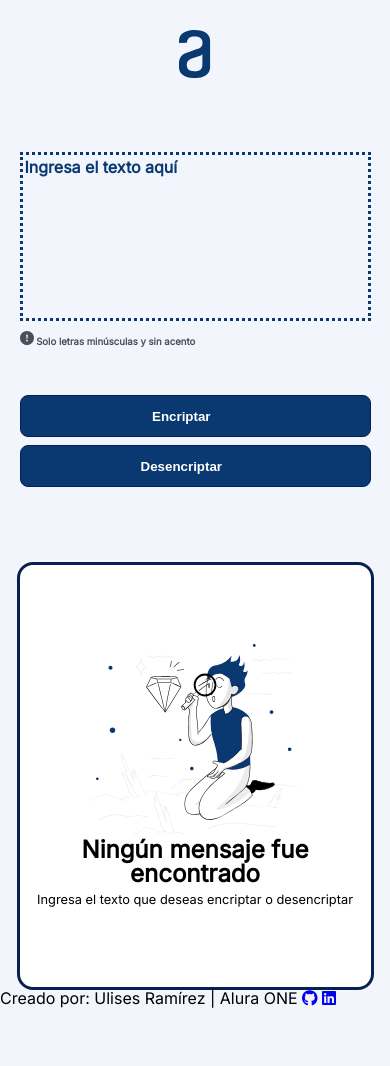
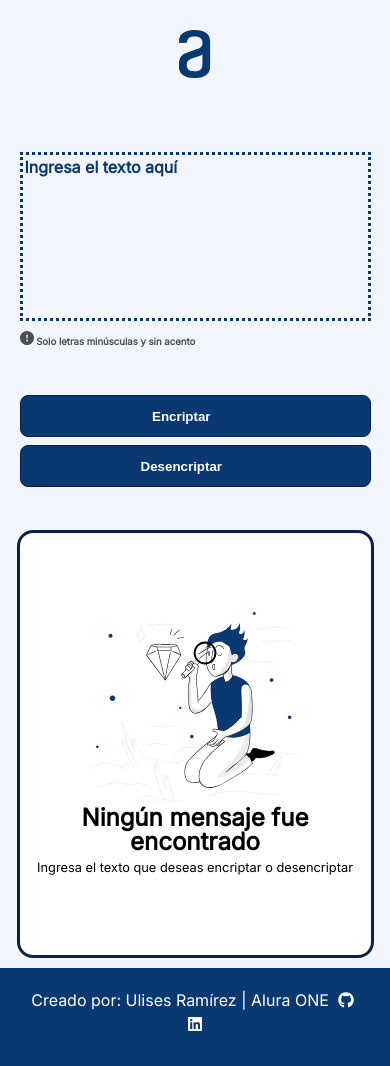
Before and after one commit to UlisesRem/encriptador-challenge-alura, a plain HTML site: page index.html in a window 390 px wide. Before the commit the page ends 1008 px from the top, so only its background shows below. Drawn offline with Linux system fonts and the light colour scheme.

Commit message:
Se agregaron estilos para footer

```diff
--- a/css/style.css
+++ b/css/style.css
@@ -39,11 +39,11 @@ body {
   margin-bottom: 1rem;
 }
 
-.text-to-encrypt-container textarea::placeholder{
+.text-to-encrypt-container textarea::placeholder {
   color: #0a3871;
 }
 
-textarea:focus{
+textarea:focus {
   outline: none;
 }
 
@@ -160,54 +160,38 @@ button .text-button {
   align-items: flex-start; /* Modificado para alinear al inicio del div */
   justify-content: center;
   overflow: auto;
+  padding-bottom: 20px;
 }
 
 .copy-btn {
   margin-bottom: 2.3rem;
 }
 
-@media screen and (max-width: 768px) {
-  .principal-container {
-    flex-direction: column;
-    align-items: center;
+/* FOOTER*/
+footer {
+  padding-top: 10vh;
+  height: 4%;
+  padding: 0 40px;
+  display: flex;
+  flex-direction: row;
+  justify-content: center;
+  background: #0a3871;
 }
 
-  .logo-container {
-    padding-top: 15px;
+footer p {
+  line-height: 150%;
+  text-align: center;
+  color: #ffffff;
 }
 
-  .encrypt-container {
-    padding-top: 8vh;
-    width: 80vw;
-  }
-
-  .text-to-encrypt-container {
-    width: 90%;
-  }
-
-  .text-to-encrypt-container textarea {
-    height: 20vh;
-  }
-
-  .main-result-container {
-    width: 80vw;
-    margin-top: 2rem;
-  }
-
-  .main-result-container .encrypt-initial-container {
-    height: 65vh;
-  }
-
-  .main-result-container .encrypt-initial-container .encrypted-message textarea {
-    width: 90%;
-    height: 50%;
-  }
+footer a {
+  margin-left: 10px;
+  color: #ffffff;
 }
 
 /* Responsive*/
 /* Para dispositivos móviles */
 @media (max-width: 768px) {
-
   .principal-container {
     flex-direction: column;
   }
@@ -269,6 +253,7 @@ button .text-button {
     display: flex;
     justify-content: center;
     align-items: center;
+    padding-bottom: 10px;
   }
 
   .main-result-container h2 {
@@ -286,7 +271,7 @@ button .text-button {
   .main-result-container .encrypt-initial-container .no-encrypted-message {
     font-size: 0.8rem;
   }
-  .no-encrypted-message img{
+  .no-encrypted-message img {
     width: 60%;
   }
 
@@ -294,7 +279,10 @@ button .text-button {
     display: none;
   }
 
-  .main-result-container .encrypt-initial-container .encrypted-message textarea {
+  .main-result-container
+    .encrypt-initial-container
+    .encrypted-message
+    textarea {
     font-size: 1rem;
     margin: 0.5rem, auto;
     height: 80%;
@@ -304,10 +292,28 @@ button .text-button {
   .copy-btn {
     margin-bottom: 1.5rem;
   }
+
+  @media screen and (max-width: 768px) {
+    footer {
+      padding-top: 5vh;
+      height: auto;
+      flex-direction: column;
+      align-items: center;
+      text-align: center;
+      padding: 20px;
+    }
+
+    footer p {
+      margin-bottom: 10px;
+    }
+
+    footer a {
+      margin: 5px;
+    }
+  }
 }
 
 /* Para tablets */
-
 
 /* Posicion horizontal*/
 /* For screens with a maximum width of 768px (tablet screens) */
@@ -341,7 +347,6 @@ button .text-button {
   }
 
   .main-result-container {
-
     align-items: center;
     text-align: center;
     width: 90%;
@@ -349,13 +354,12 @@ button .text-button {
   }
 
   .main-result-container h2 {
-
     font-size: 1.5rem;
     text-align: center;
     align-items: center;
   }
 
-  .defaultText{
+  .defaultText {
     display: block;
     text-align: ce;
   }
@@ -368,11 +372,14 @@ button .text-button {
     height: 40vh;
   }
 
-  .no-encrypted-message{
+  .no-encrypted-message {
     text-align: center;
   }
 
-  .main-result-container .encrypt-initial-container .encrypted-message textarea {
+  .main-result-container
+    .encrypt-initial-container
+    .encrypted-message
+    textarea {
     font-size: 1.2rem;
   }
 
```
Lines whose indentation alone changed are shown as unchanged.
